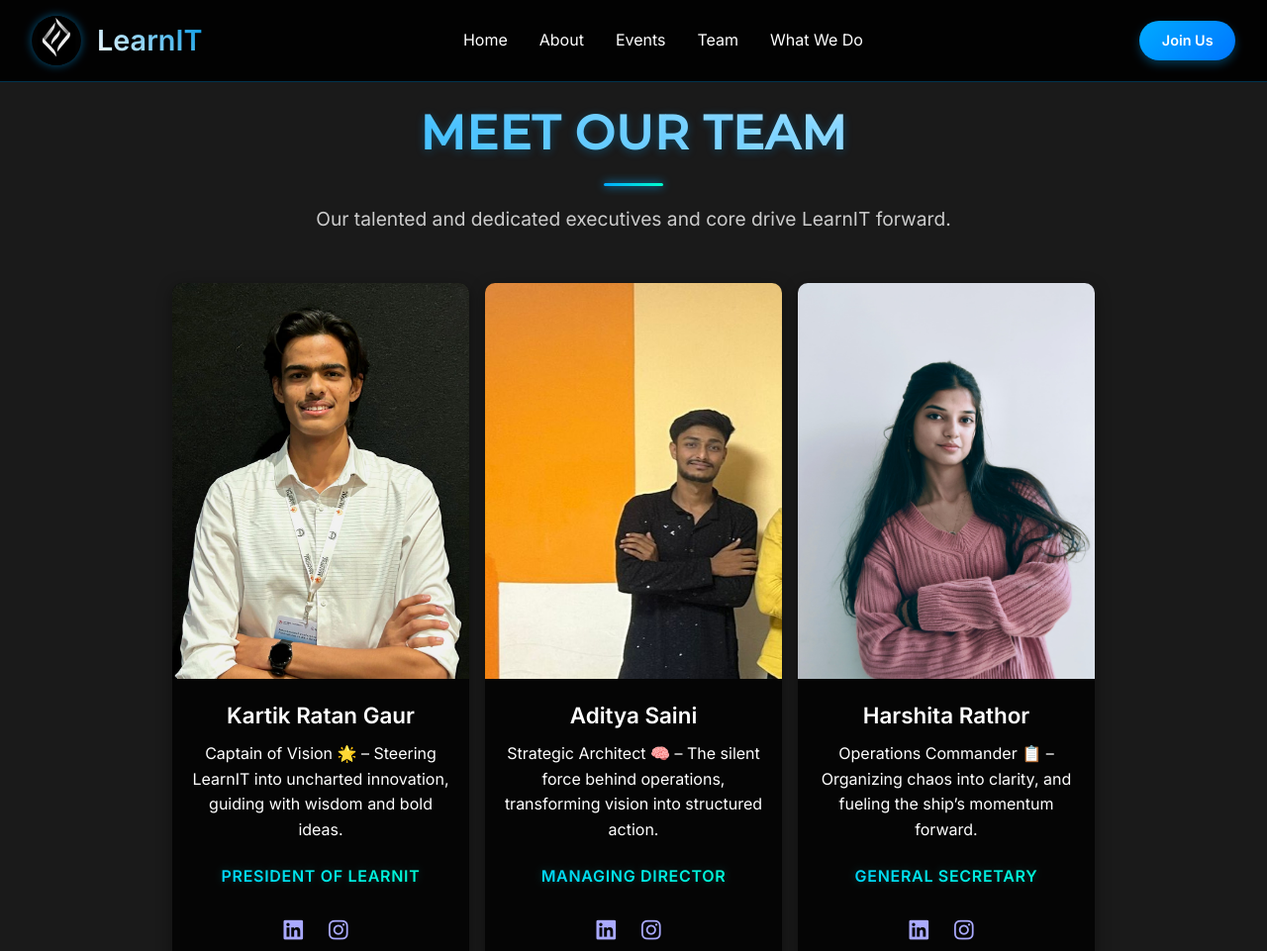
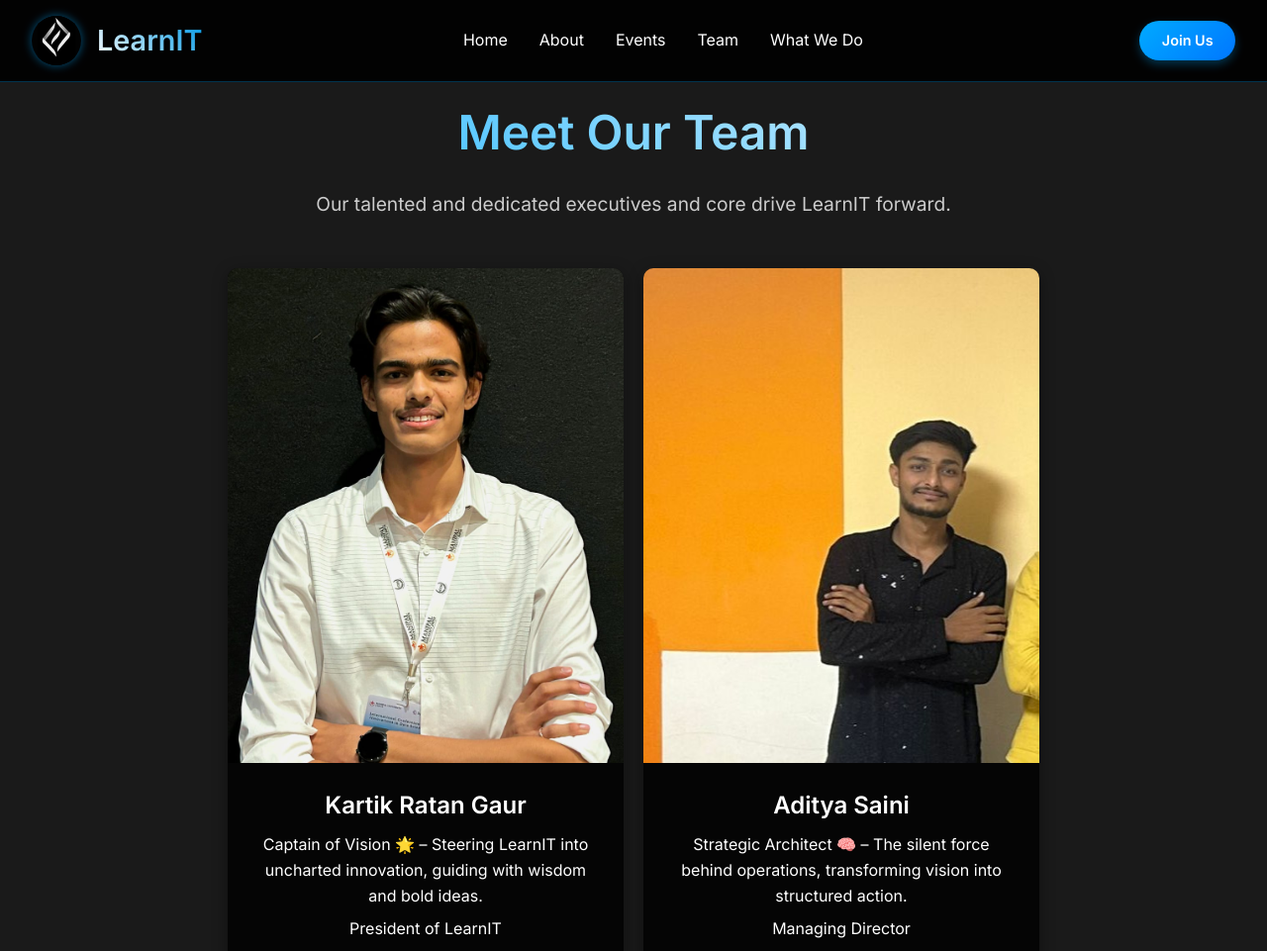
Before and after one commit to LearnIT-MUJ/LearnIT, a plain HTML site: page teams.html in a window 1280 px wide. Shown: the top 961 px of the page at 99% size. Drawn offline with nearby package versions, Linux system fonts and the light colour scheme.

Commit message:
Revert "Team Page Redesign"
This reverts commit 8ae29878aec527f4e2acb790a145b0485c7fa4f4.

```diff
--- a/static/team/exec/exec.js
+++ b/static/team/exec/exec.js
@@ -107,14 +107,14 @@ function createTeamCards() {
     let socialLinks = '';
 
     // Validate and add social media links dynamically
+    // Check for Linkedin
     if (team.Linkedin) {
-      socialLinks += `<a href="${team.Linkedin}" target="_blank" class="social linkedin"><i class="fab fa-linkedin"></i></a>`;
+      socialLinks += `<a href="${team.Linkedin}" target="_blank"><i class="fab fa-linkedin"></i></a>`;
     }
     // Check for Instagram
     if (team.Instagram) {
-      socialLinks += `<a href="${team.Instagram}" target="_blank" class="social instagram"><i class="fab fa-instagram"></i></a>`;
+      socialLinks += `<a href="${team.Instagram}" target="_blank"><i class="fab fa-instagram"></i></a>`;
     }
-
 
     const cardHTML = `
       <div class="col-md-4" data-aos="fade-up" data-aos-delay="${index * 100}">
@@ -125,7 +125,7 @@ function createTeamCards() {
           <div class="card-body">
             <h5>${team.name}</h5>
             <p>${team.title}</p>
-            <p class="member-role">${team.role}</p>
+            <p>${team.role}</p>
             <div class="social-links">${socialLinks}</div>
           </div>
         </div>
--- a/static/team/exec/exec_card.css
+++ b/static/team/exec/exec_card.css
@@ -6,46 +6,27 @@
     text-align: center;
 }
 
-/* Section Title */
 .section-title {
     font-size: 3rem;
     margin-bottom: 1rem;
     color: #00aaff;
-    font-family: 'Montserrat', sans-serif;
-    font-weight: 700;
-    letter-spacing: 1px;
-    text-transform: uppercase;
-    text-shadow: 0 2px 10px rgba(0, 170, 255, 0.3);
 }
 
-.section-title::after {
-    content: '';
-    display: block;
-    width: 60px;
-    height: 3px;
-    margin: 12px auto 0;
-    background: linear-gradient(90deg, #00aaff, #00ffcc);
-    border-radius: 2px;
-    box-shadow: 0 0 10px #00aaff;
-}
-
-/* Section Description */
 .section-description {
     font-size: 1.2rem;
     color: #ccc;
     margin-bottom: 3rem;
 }
 
-/* Team Card Container */
+/* Flex container for cards */
 .team-cards-container {
     display: flex;
     flex-wrap: wrap;
-    gap: 16px;
+    gap: 20px;
     justify-content: center;
-    align-items: stretch; /* ensures cards align evenly in height */
 }
 
-/* Individual Card */
+/* Card Styling */
 .card {
     background-color: rgba(0, 0, 0, 0.8);
     border-radius: 10px;
@@ -53,28 +34,27 @@
     transition: transform 0.3s ease, box-shadow 0.3s ease;
     text-align: center;
     color: #fff;
-    flex: 1 1 240px;
-    max-width: 300px;
 
-    /* Maintain consistent height layout */
-    display: flex;
-    flex-direction: column;
-    justify-content: space-between;
+    /* FLEX APPROACH:
+       - flex: 1 1 280px -> card can shrink/grow, min width ~280px
+       - max-width: 400px -> optional limit to prevent overly wide cards
+       - CAUTION WHEN MAKING CHANGES !!! */
+    flex: 1 1 280px;
+    max-width: 400px;
 }
 
-/* Hover Effect */
+/* Hover Effects */
 .card:hover {
     transform: translateY(-10px);
     box-shadow: 0 10px 40px rgba(0, 183, 255, 0.6);
 }
 
-/* Card Image */
 .card-img-wrapper {
   width: 100%;
-    aspect-ratio: 3 / 4;
+  aspect-ratio: 4 / 5;
   overflow: hidden;
   border-radius: 10px 10px 0 0;
-    background-color: transparent;
+  background-color: transparent; /* or use white/light-gray for clean look */
   display: flex;
   align-items: center;
   justify-content: center;
@@ -86,19 +66,15 @@
   object-fit: contain;
 }
 
+
+
 /* Card Body */
 .card-body {
-    padding: 1.2rem;
-
-    /* Match height behavior */
-    flex-grow: 1;
-    display: flex;
-    flex-direction: column;
-    justify-content: space-between;
+    padding: 1.5rem;
 }
 
 .card-body h5 {
-    font-size: 1.4rem;
+    font-size: 1.5rem;
     font-weight: 600;
     margin-bottom: 0.5rem;
 }
@@ -108,71 +84,31 @@
     margin-bottom: 0.5rem;
 }
 
-/* Role Styling */
-.member-role {
-    font-size: 1.05rem;
-    font-weight: 700;
-    text-transform: uppercase;
-    margin-top: 0.8rem;
-    margin-bottom: 0.5rem;
-    letter-spacing: 0.7px;
-
-    background: linear-gradient(90deg, #00ccff, #00ffcc);
-    -webkit-background-clip: text;
-    -webkit-text-fill-color: transparent;
-    background-clip: text;
-    color: transparent;
-    text-shadow: 0 0 8px rgba(0, 255, 255, 0.2);
+/* Social Icons */
+.social-links a {
+    font-size: 1.5rem;
+    color: #00ff7f;
+    margin-right: 10px;
+    transition: color 0.3s ease;
+}
+.social-links a:hover {
+    color: #007bbf;
 }
 
-/* Social Links */
-.social-links {
-    margin-top: 1rem;
-}
-
-.social-links a {
-    font-size: 1.4rem;
-    margin-right: 10px;
-    color: #aaaaff;
-    transition: color 0.3s ease, text-shadow 0.3s ease, transform 0.3s ease;
-}
-
-.social-links a:hover {
-    transform: scale(1.2);
-}
-
-/* Icon Hover Colors */
-.social.instagram:hover {
-    color: #e1306c;
-    text-shadow: 0 0 8px #e1306c;
-}
-
-.social.linkedin:hover {
-    color: #0077b5;
-    text-shadow: 0 0 8px #0077b5;
-}
-
-/* Responsive Design */
-@media (max-width: 1024px) {
-    .card {
-        flex: 1 1 45%;
-        max-width: 45%;
-    }
-}
-
+/* Responsive Design (Small Screens) */
 @media (max-width: 768px) {
     .team-cards-container {
-        flex-direction: column;
+        flex-direction: column; /* stack cards */
         align-items: center;
     }
 
     .card {
-        width: 90%;
-        flex: none;
-        max-width: 600px;
+        width: 90%;  /* nearly full width on mobile */
+        flex: none;  /* disable flex shrink/grow on mobile */
+        max-width: 600px; /* optional max width on mobile */
     }
 
     .social-links a {
-        font-size: 1.2rem;
+        font-size: 1.2rem; /* slightly smaller icons on mobile */
     }
 }
```
Also changed, not shown: CSS/team.css (added). Lines whose indentation alone changed are shown as unchanged.
